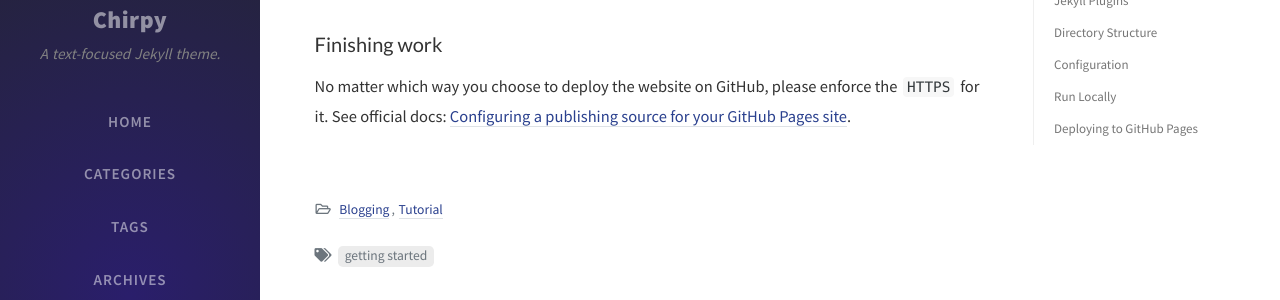
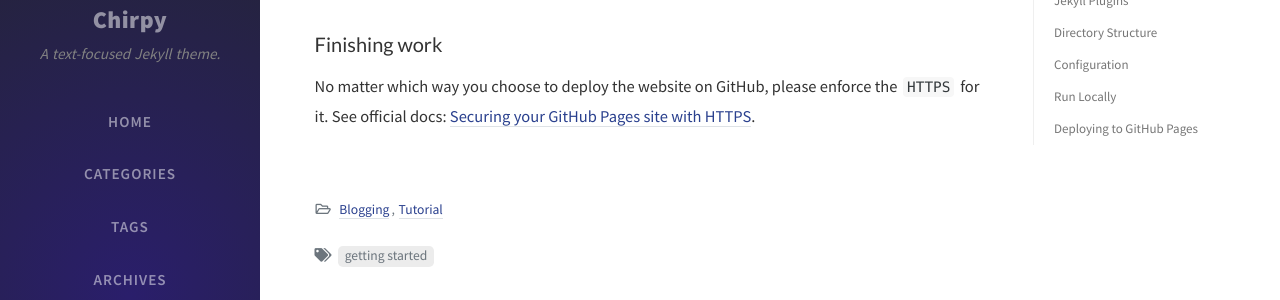
Before and after one commit to nicetrykiddo/writeups, a Jekyll site: the page built from _posts/2019-08-09-getting-started.md, in a window 1280 px wide and 900 px high, scrolled down 4946 px. Shown: the part 154-454 px from the top of the window. Built offline with Jekyll 4.4.1, drawn with Linux system fonts in a browser that asks for light colours; nearby versions of some CDN libraries; comment, search, counter and statistics services are not loaded.

Commit message:
Fixed references in the Docs.

```diff
--- a/_posts/2019-08-09-getting-started.md
+++ b/_posts/2019-08-09-getting-started.md
@@ -201,4 +201,4 @@ The generated static files will be placed in the root of `/path/to/local/project
 
 ### Finishing work
 
-No matter which way you choose to deploy the website on GitHub, please enforce the `HTTPS` for it. See official docs: [Configuring a publishing source for your GitHub Pages site](https://help.github.com/en/github/working-with-github-pages/securing-your-github-pages-site-with-https).
+No matter which way you choose to deploy the website on GitHub, please enforce the `HTTPS` for it. See official docs: [Securing your GitHub Pages site with HTTPS](https://help.github.com/en/github/working-with-github-pages/securing-your-github-pages-site-with-https).
```
Also changed, not shown: docs/README_zh-CN.md (+1 -1 lines), README.md.
